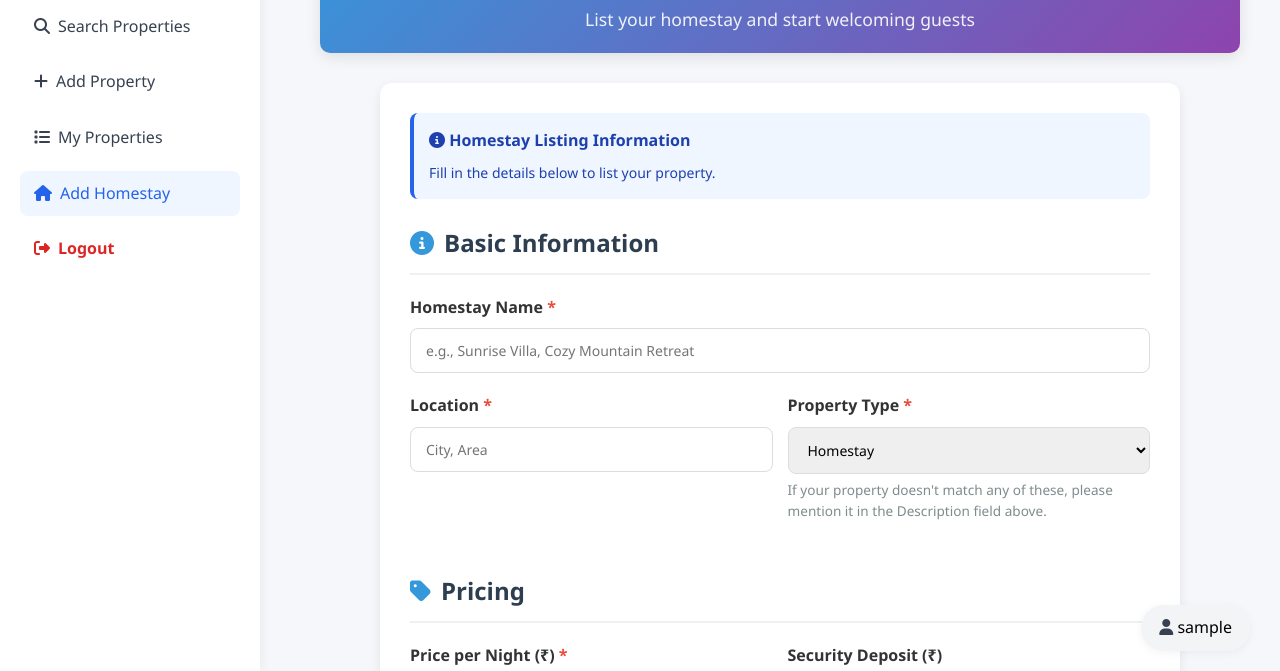
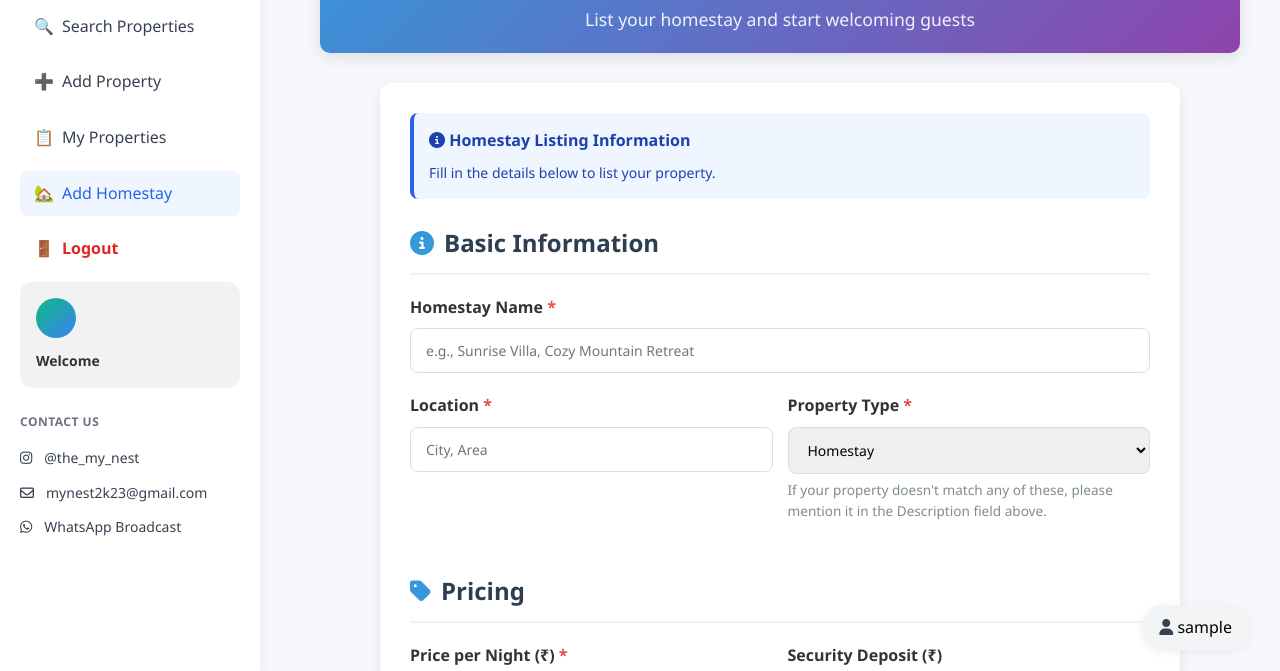
Before and after one commit to Pratismith/Project4, a website: page rentease-backend/public/add-homestay.html in a window 1280 px wide. Shown: the part 129-800 px from the top of the page. Drawn offline with Linux system fonts and the light colour scheme; sample sign-in values are in the browser's storage.

Commit message:
Standardize navigation and remove welcome text across all pages
Update HTML structure for navigation and welcome sections in add-homestay.html, add-property.html, home.html, and my-properties.html.

Replit-Commit-Author: Agent
Replit-Commit-Session-Id: 733f8bb5-78d3-4b75-8559-0e34fbfdac8a
Replit-Commit-Checkpoint-Type: full_checkpoint
Replit-Commit-Event-Id: b83b7f98-28a4-4009-ac3c-a0b71ddeb9aa
Replit-Commit-Screenshot-Url: https://storage.googleapis.com/screenshot-production-us-central1/43498778-abb6-423f-9398-1bb08bb5501a/733f8bb5-78d3-4b75-8559-0e34fbfdac8a/B0ILQ8h
Replit-Helium-Checkpoint-Created: true

```diff
--- a/rentease-backend/public/add-homestay.html
+++ b/rentease-backend/public/add-homestay.html
@@ -424,45 +424,46 @@
           <nav class="nav">
             <p class="nav-title">Navigation</p>
             <ul>
-              <li>
-                <a href="home.html"
-                  ><span class="icon"><i class="fas fa-search"></i></span> Search Properties</a
-                >
-              </li>
-              <li>
-                <a href="add-property.html"
-                  ><span class="icon"><i class="fas fa-plus"></i></span> Add Property</a
-                >
-              </li>
-              <li>
-                <a href="my-properties.html"
-                  ><span class="icon"><i class="fas fa-list"></i></span> My Properties</a
-                >
-              </li>
-              <li>
-                <a href="add-homestay.html" class="active"
-                  ><span class="icon"><i class="fas fa-home"></i></span> Add Homestay</a
-                >
-              </li>
-              <li>
-                <a href="#" id="logout-link"
-                  ><span class="icon"><i class="fas fa-sign-out-alt"></i></span> Logout</a
-                >
-              </li>
+              <li><a href="home.html"><span class="icon">🔍</span> Search Properties</a></li>
+              <li><a href="add-property.html"><span class="icon">➕</span> Add Property</a></li>
+              <li><a href="my-properties.html"><span class="icon">📋</span> My Properties</a></li>
+              <li><a href="add-homestay.html" class="active"><span class="icon">🏡</span> Add Homestay</a></li>
+              <li><a href="#" id="logout-link"><span class="icon">🚪</span> Logout</a></li>
             </ul>
           </nav>
 
-          <!-- <div class="stats">
-            <p class="stats-title">Quick Stats</p>
-            <p>
-              <span class="icon"><i class="fas fa-map-marker-alt"></i></span> Active Cities
-              <span class="highlight blue">25+</span>
-            </p>
-            <p>
-              <span class="icon"><i class="fas fa-building"></i></span> Listed Properties
-              <span class="highlight green">1000+</span>
-            </p>
-          </div> -->
+          <!-- Welcome Box -->
+          <div class="welcome" id="welcomeBox" style="margin-top: auto; background: rgba(0, 0, 0, 0.05); padding: 16px; border-radius: 12px;">
+            <div class="avatar" style="width: 40px; height: 40px; background: linear-gradient(135deg, #10b981, #3b82f6); border-radius: 50%; margin-bottom: 12px;"></div>
+            <div>
+              <p class="welcome-title" id="welcome-username" style="font-weight: 600; font-size: 14px; margin: 0;">Welcome</p>
+            </div>
+          </div>
+
+          <!-- Contact Us Section -->
+          <div class="contact" id="contact-us" style="margin-top: 24px;">
+            <p class="contact-title" style="font-size: 12px; text-transform: uppercase; color: #6b7280; margin-bottom: 16px; font-weight: 600; letter-spacing: 0.5px;">Contact Us</p>
+            <ul style="list-style: none; padding: 0;">
+              <li style="margin-bottom: 12px;">
+                <a href="https://www.instagram.com/the_my_nest?igsh=dHM1Ym41Ym1jZzI0" target="_blank" rel="noopener noreferrer" style="text-decoration: none; color: #374151; display: flex; align-items: center; gap: 12px; font-size: 14px;">
+                  <span class="contact-icon"><i class="fab fa-instagram"></i></span>
+                  <span>@the_my_nest</span>
+                </a>
+              </li>
+              <li style="margin-bottom: 12px;">
+                <a href="mailto:mynest2k23@gmail.com" style="text-decoration: none; color: #374151; display: flex; align-items: center; gap: 12px; font-size: 14px;">
+                  <span class="contact-icon"><i class="far fa-envelope"></i></span>
+                  <span>mynest2k23@gmail.com</span>
+                </a>
+              </li>
+              <li style="margin-bottom: 12px;">
+                <a href="https://whatsapp.com/channel/0029Vafo6IoJENxzpnsgFN3P" target="_blank" rel="noopener noreferrer" style="text-decoration: none; color: #374151; display: flex; align-items: center; gap: 12px; font-size: 14px;">
+                  <span class="contact-icon"><i class="fab fa-whatsapp"></i></span>
+                  <span>WhatsApp Broadcast</span>
+                </a>
+              </li>
+            </ul>
+          </div>
         </div>
       </aside>
 
```
Also changed, not shown: rentease-backend/public/add-property.html (+0 -1 lines), rentease-backend/public/home.html (+0 -1 lines), rentease-backend/public/my-properties.html (+0 -1 lines).
